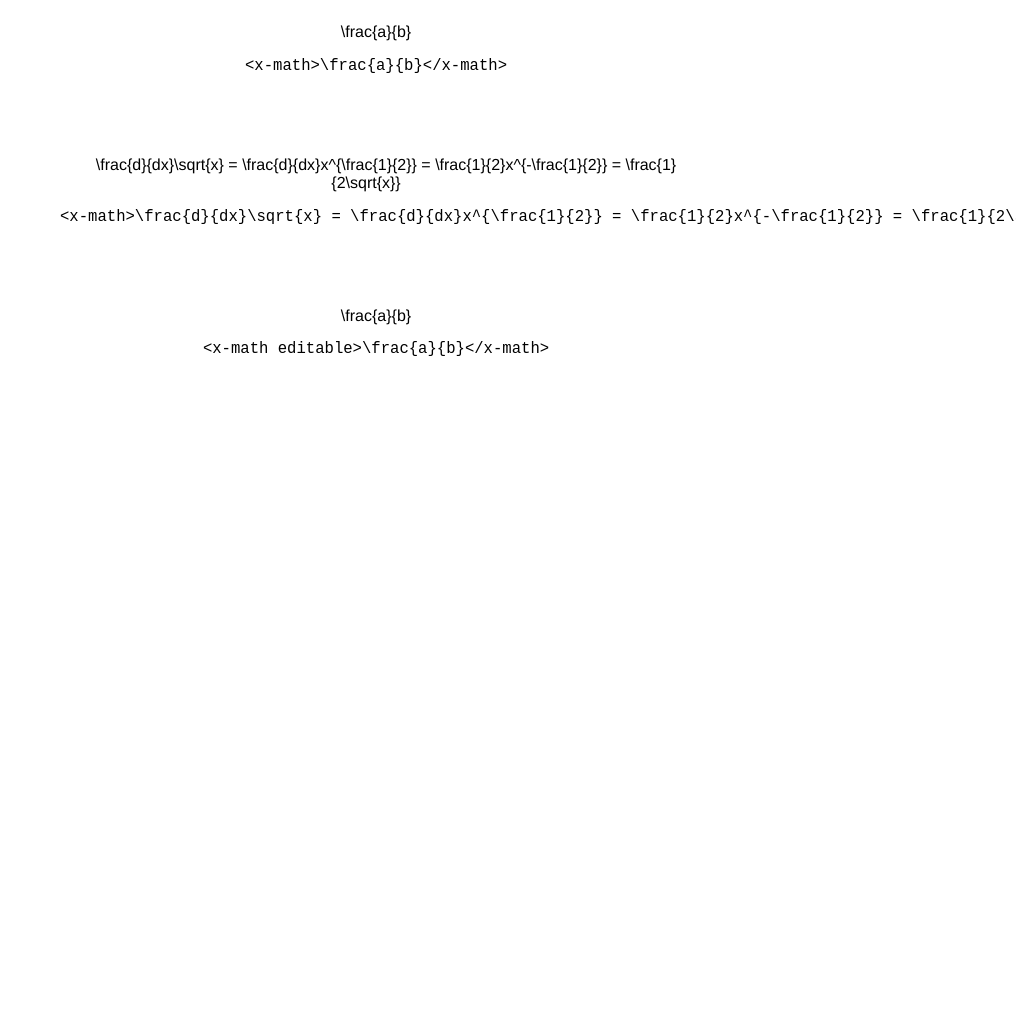
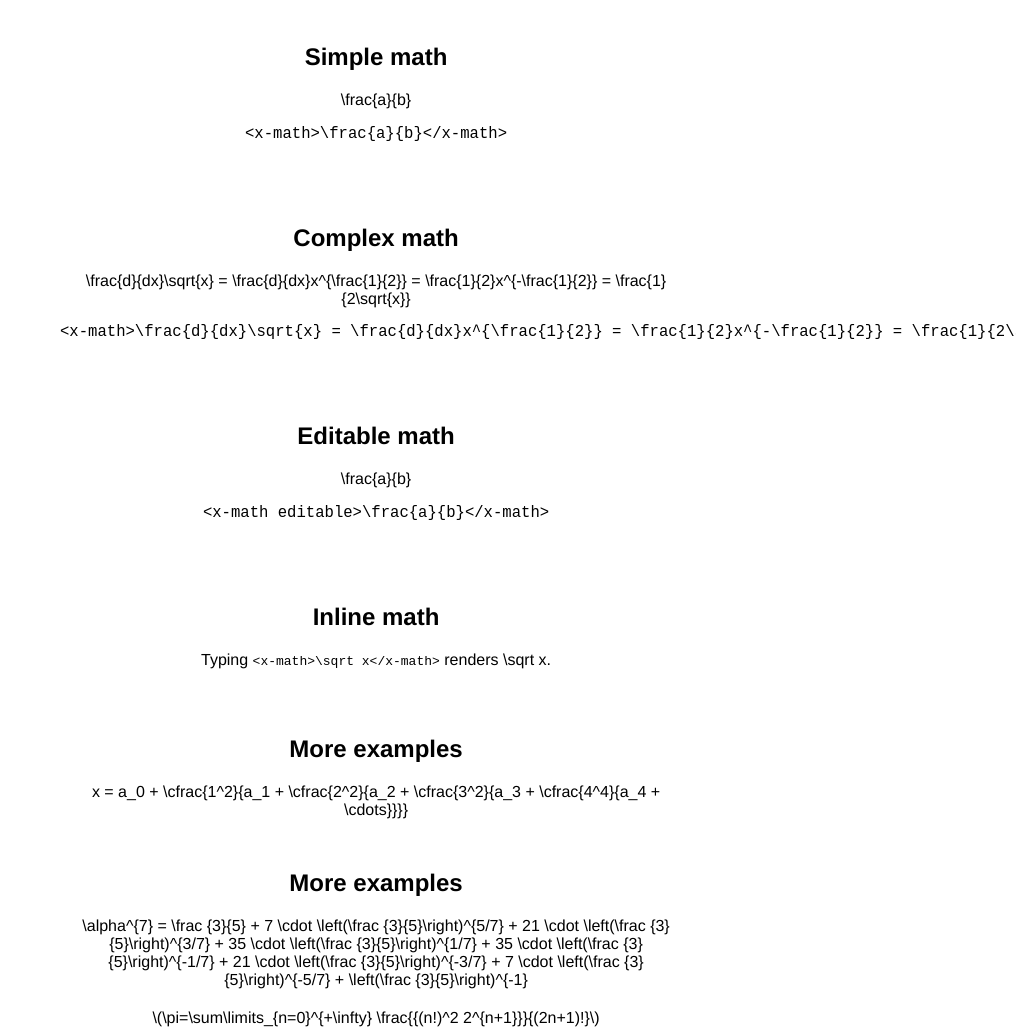
Before and after one commit to karan/x-math, a website: page demo.html in a window 1280 px wide. Shown: the part 190-1225 px from the top of the page, without its empty margins (264-1280 px from the left). Before the commit the page ends 800 px from the top, so only its background shows below. Drawn offline with Linux system fonts and the light colour scheme.

Commit message:
add some more demo math

```diff
--- a/demo.html
+++ b/demo.html
@@ -28,11 +28,7 @@
     figure {
       padding: 10px;
       width: 50%;
-      margin: 0 auto 30px;
-    }
-
-    x-math {
-      padding: 20px;
+      margin: 0 auto 10px;
     }
 
     .share {
@@ -43,7 +39,7 @@
 </head>
 <body unresolved>
 
-  <h1>&lt;x-meme&gt;</h1>
+  <h1>&lt;x-math&gt;</h1>
 
   <div class="share">
     <a href="https://twitter.com/share" class="twitter-share-button" data-url="http://karan.github.io/x-math/" data-text="Embed beautiful math using just HTML" data-via="TheKaranGoel" data-size="large">Tweet</a>
@@ -51,19 +47,41 @@
   </div>
 
   <figure>
+    <h2>Simple math</h2>
     <x-math>\frac{a}{b}</x-math>
     <pre>&lt;x-math&gt;\frac{a}{b}&lt;/x-math&gt;</pre>
   </figure>
 
   <figure>
+    <h2>Complex math</h2>
     <x-math>\frac{d}{dx}\sqrt{x} = \frac{d}{dx}x^{\frac{1}{2}} = \frac{1}{2}x^{-\frac{1}{2}} = \frac{1}{2\sqrt{x}}</x-math>
     <pre>&lt;x-math&gt;\frac{d}{dx}\sqrt{x} = \frac{d}{dx}x^{\frac{1}{2}} = \frac{1}{2}x^{-\frac{1}{2}} = \frac{1}{2\sqrt{x}}&lt;/x-math&gt;</pre>
   </figure>
 
   <figure>
+    <h2>Editable math</h2>
     <x-math editable>\frac{a}{b}</x-math>
     <pre>&lt;x-math editable&gt;\frac{a}{b}&lt;/x-math&gt;</pre>
   </figure>
+
+  <figure>
+    <h2>Inline math</h2>
+    <p>Typing <code>&lt;x-math&gt;\sqrt x&lt;/x-math&gt;</code> renders <x-math>\sqrt x</x-math>.</p>
+  </figure>
+
+  <figure>
+    <h2>More examples</h2>
+    <x-math>x = a_0 + \cfrac{1^2}{a_1
+          + \cfrac{2^2}{a_2
+          + \cfrac{3^2}{a_3 + \cfrac{4^4}{a_4 + \cdots}}}}</x-math>
+  </figure>
+
+  <figure>
+    <h2>More examples</h2>
+    <x-math>\alpha^{7} = \frac {3}{5} + 7 \cdot \left(\frac {3}{5}\right)^{5/7} + 21 \cdot \left(\frac {3}{5}\right)^{3/7} + 35 \cdot \left(\frac {3}{5}\right)^{1/7} + 35 \cdot \left(\frac {3}{5}\right)^{-1/7} + 21 \cdot \left(\frac {3}{5}\right)^{-3/7} + 7 \cdot \left(\frac {3}{5}\right)^{-5/7} + \left(\frac {3}{5}\right)^{-1}</x-math>
+  </figure>
+
+  <x-math>\(\pi=\sum\limits_{n=0}^{+\infty} \frac{{(n!)^2 2^{n+1}}}{(2n+1)!}\)</x-math>
 
     <script>!function(d,s,id){var js,fjs=d.getElementsByTagName(s)[0],p=/^http:/.test(d.location)?'http':'https';if(!d.getElementById(id)){js=d.createElement(s);js.id=id;js.src=p+'://platform.twitter.com/widgets.js';fjs.parentNode.insertBefore(js,fjs);}}(document, 'script', 'twitter-wjs');</script>
 
```
Also changed, not shown: x-math.html (+6 -0 lines), README.md.
